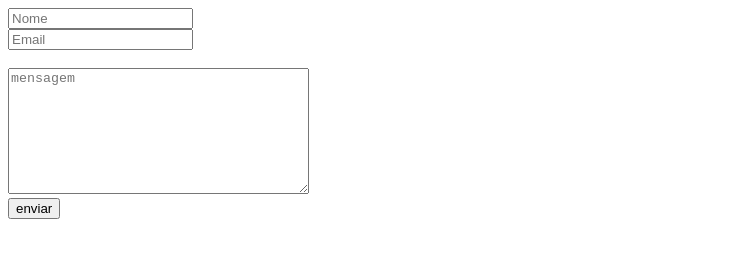
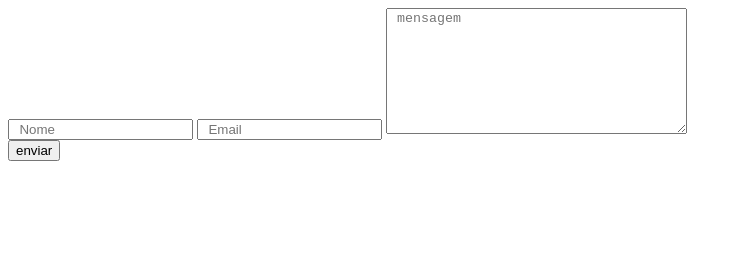
Before and after one commit to KaiqueGsander/contact, a plain HTML site: page index.html in a window 1280 px wide. Shown: the whole page, without its empty margins (0-742 px from the left). Drawn offline with Linux system fonts and the light colour scheme.

Commit message:
Update index.html

```diff
--- a/index.html
+++ b/index.html
@@ -1,5 +1,6 @@
 <!DOCTYPE html>
 <html lang="en">
+
 <head>
   <meta charset="UTF-8">
   <meta http-equiv="X-UA-Compatible" content="IE=edge">
@@ -7,17 +8,37 @@
   <title>Document</title>
 </head>
 <body>
- <form
-  method="POST"
-  action="https://script.google.com/macros/s/AKfycbxx_5lV2wAUGu5k3iqb3fEmwN4VVrHp7j_N7LirZTqL/devL">
-  <div class="aa">
-  <input class="na" name="Name" type="text" placeholder="Nome" required><br>
-   <input class="em"name="Email" type="email" placeholder="Email" required><br>
- </div>
-<label></label><br><textarea placeholder="mensagem"class="msg" cols="35" rows="8"></textarea><br>
-  <div class="bu">
-   <button type="submit">enviar</button>
-</div>
-</form>
+  <form method="POST" action="https://script.google.com/macros/s/AKfycbxx_5lV2wAUGu5k3iqb3fEmwN4VVrHp7j_N7LirZTqL/devL">
+    <input class="asd" name="Name" type="text" placeholder="  Nome" required>
+    <input class="em"name="Email" type="email" placeholder="  Email" required>
+    <textarea placeholder=" mensagem"class="msg" cols="35" rows="8"></textarea>
+    <div class="bu">
+      <button type="submit">enviar</button>
+    </div>
+  </form>
+⠀⠀<!⠀⠀⠀⠀⠀⠀⠀⠀⠀⣠⣤⣤⣤⣤⣤⣤⣤⣤⣄⡀⠀⠀⠀⠀⠀⠀⠀⠀
+⠀⠀⠀⠀⠀⠀⠀⠀⢀⣴⣿⡿⠛⠉⠙⠛⠛⠛⠛⠻⢿⣿⣷⣤⡀⠀⠀⠀⠀⠀
+⠀⠀⠀⠀⠀⠀⠀⠀⣼⣿⠋⠀⠀⠀⠀⠀⠀⠀⢀⣀⣀⠈⢻⣿⣿⡄⠀⠀⠀⠀
+⠀⠀⠀⠀⠀⠀⠀⣸⣿⡏⠀⠀⠀⣠⣶⣾⣿⣿⣿⠿⠿⠿⢿⣿⣿⣿⣄⠀⠀⠀
+⠀⠀⠀⠀⠀⠀⠀⣿⣿⠁⠀⠀⢰⣿⣿⣯⠁⠀⠀⠀⠀⠀⠀⠀⠈⠙⢿⣷⡄⠀
+⠀⠀⣀⣤⣴⣶⣶⣿⡟⠀⠀⠀⢸⣿⣿⣿⣆⠀⠀⠀⠀⠀⠀⠀⠀⠀⠀⣿⣷⠀
+⠀⢰⣿⡟⠋⠉⣹⣿⡇⠀⠀⠀⠘⣿⣿⣿⣿⣷⣦⣤⣤⣤⣶⣶⣶⣶⣿⣿⣿⠀
+⠀⢸⣿⡇⠀⠀⣿⣿⡇⠀⠀⠀⠀⠹⣿⣿⣿⣿⣿⣿⣿⣿⣿⣿⣿⣿⣿⡿⠃⠀
+⠀⣸⣿⡇⠀⠀⣿⣿⡇⠀⠀⠀⠀⠀⠉⠻⠿⣿⣿⣿⣿⡿⠿⠿⠛⢻⣿⡇⠀⠀
+⠀⣿⣿⠁⠀⠀⣿⣿⡇⠀⠀⠀⠀⠀⠀⠀⠀⠀⠀⠀⠀⠀⠀⠀⠀⢸⣿⣧⠀⠀
+⠀⣿⣿⠀⠀⠀⣿⣿⡇⠀⠀⠀⠀⠀⠀⠀⠀⠀⠀⠀⠀⠀⠀⠀⠀⢸⣿⣿⠀⠀
+⠀⣿⣿⠀⠀⠀⣿⣿⡇⠀⠀⠀⠀⠀⠀⠀⠀⠀⠀⠀⠀⠀⠀⠀⠀⢸⣿⣿⠀⠀
+⠀⢿⣿⡆⠀⠀⣿⣿⡇⠀⠀⠀⠀⠀⠀⠀⠀⠀⠀⠀⠀⠀⠀⠀⠀⢸⣿⡇⠀⠀
+⠀⠸⣿⣧⡀⠀⣿⣿⡇⠀⠀⠀⠀⠀⠀⠀⠀⠀⠀⠀⠀⠀⠀⠀⠀⣿⣿⠃⠀⠀
+⠀⠀⠛⢿⣿⣿⣿⣿⣇⠀⠀⠀⠀⠀⣰⣿⣿⣷⣶⣶⣶⣶⠶⠀⢠⣿⣿⠀⠀⠀
+⠀⠀⠀⠀⠀⠀⠀⣿⣿⠀⠀⠀⠀⠀⣿⣿⡇⠀⣽⣿⡏⠁⠀⠀⢸⣿⡇⠀⠀⠀
+⠀⠀⠀⠀⠀⠀⠀⣿⣿⠀⠀⠀⠀⠀⣿⣿⡇⠀⢹⣿⡆⠀⠀⠀⣸⣿⠇⠀⠀⠀
+⠀⠀⠀⠀⠀⠀⠀⢿⣿⣦⣄⣀⣠⣴⣿⣿⠁⠀⠈⠻⣿⣿⣿⣿⡿⠏⠀⠀⠀⠀
+⠀⠀⠀⠀⠀⠀⠀⠈⠛⠻⠿⠿⠿⠿⠋⠁⠀⠀⠀⠀⠀⠀⠀⠀⠀⠀⠀⠀⠀
+
+</!>
 </body>
+
+
+
 </html>
```
